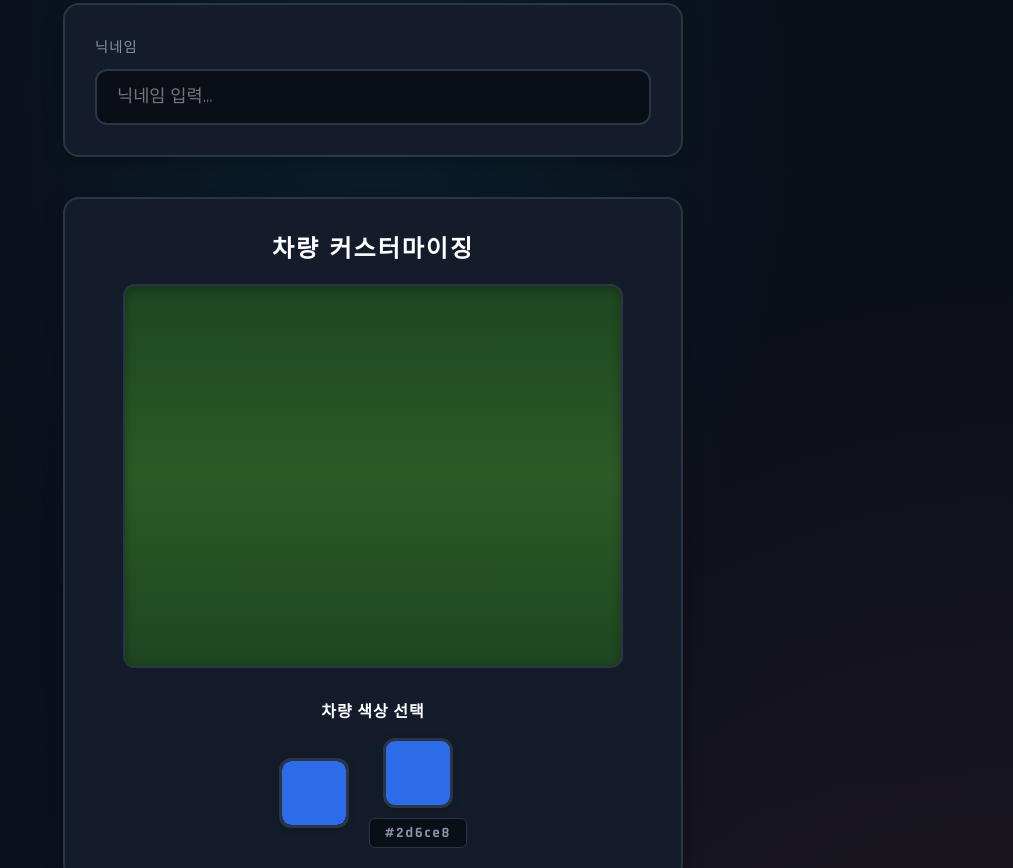
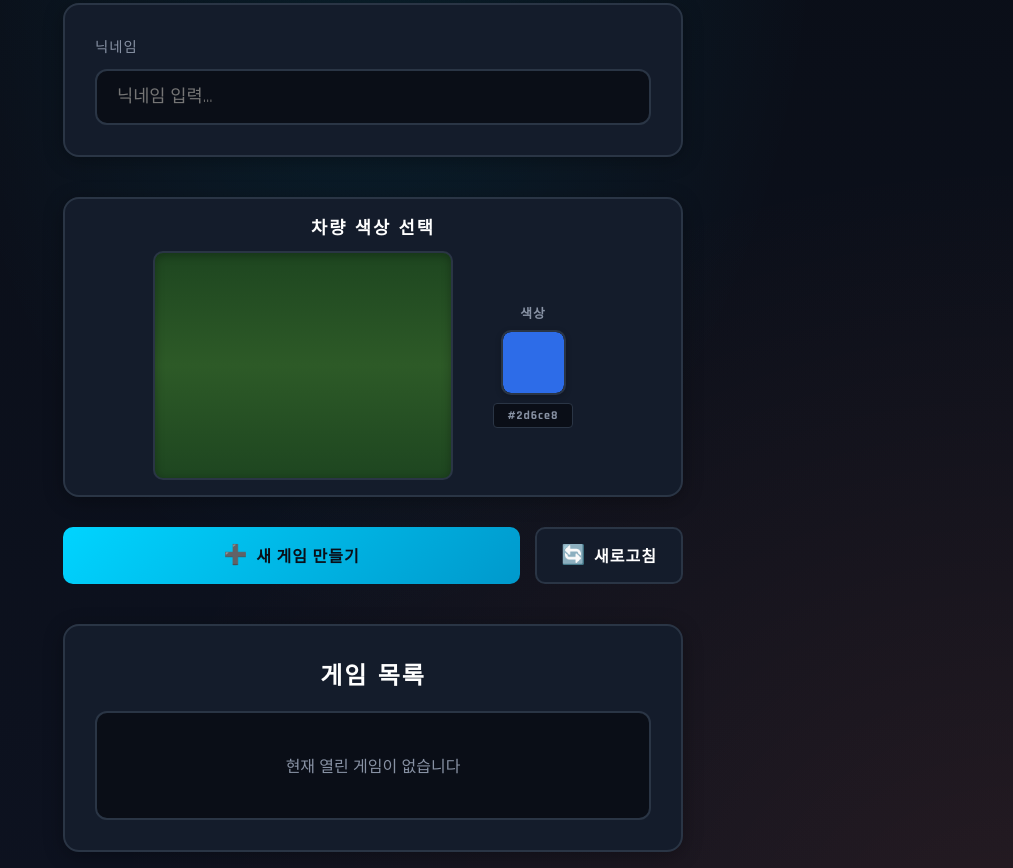
Before and after one commit to rmy1234/racing, a website: page public/index.html in a window 1280 px wide. Shown: the part 168-1036 px from the top of the page, without its empty margins (267-1280 px from the left). Drawn offline with nearby package versions, Linux system fonts and the light colour scheme.

Commit message:
style: 랜딩 페이지 차량 커스터마이징 섹션 수정

```diff
--- a/public/css/style.css
+++ b/public/css/style.css
@@ -119,20 +119,20 @@ body {
 
 /* 차량 커스터마이징 섹션 */
 .car-customize-section {
-  margin-bottom: 40px;
+  margin-bottom: 30px;
   background: var(--bg-card);
   border: 2px solid var(--border);
   border-radius: 16px;
-  padding: 30px;
+  padding: 15px;
   box-shadow: 0 4px 20px rgba(0, 0, 0, 0.3);
 }
 
 .car-customize-section h2 {
   font-family: 'Orbitron', sans-serif;
-  font-size: 1.5rem;
+  font-size: 1.1rem;
   font-weight: 700;
   color: var(--text-primary);
-  margin-bottom: 20px;
+  margin-bottom: 12px;
   text-align: center;
   text-transform: uppercase;
   letter-spacing: 2px;
@@ -140,17 +140,18 @@ body {
 
 .car-preview-container {
   display: flex;
-  flex-direction: column;
+  flex-direction: row;
   align-items: center;
-  gap: 30px;
+  justify-content: center;
+  gap: 20px;
 }
 
 .car-preview-canvas-wrapper {
-  width: 100%;
-  max-width: 500px;
+  flex: 1;
+  max-width: 300px;
   background: linear-gradient(180deg, #1e4620 0%, #2d5a27 50%, #1e4620 100%);
-  border-radius: 12px;
-  padding: 20px;
+  border-radius: 10px;
+  padding: 10px;
   border: 2px solid var(--border);
   box-shadow: inset 0 2px 10px rgba(0, 0, 0, 0.3);
   display: flex;
@@ -161,24 +162,23 @@ body {
 .car-preview-canvas-wrapper canvas {
   width: 100%;
   height: auto;
-  max-width: 460px;
-  max-height: 340px;
-  border-radius: 8px;
+  max-width: 280px;
+  max-height: 205px;
+  border-radius: 6px;
 }
 
 .color-selector {
-  width: 100%;
-  max-width: 400px;
   display: flex;
   flex-direction: column;
   align-items: center;
-  gap: 15px;
+  gap: 8px;
+  min-width: 120px;
 }
 
 .color-label {
-  font-size: 1rem;
+  font-size: 0.8rem;
   font-weight: 600;
-  color: var(--text-primary);
+  color: var(--text-secondary);
   text-transform: uppercase;
   letter-spacing: 1px;
   margin: 0;
@@ -186,82 +186,67 @@ body {
 
 .color-picker-wrapper {
   display: flex;
+  flex-direction: column;
   align-items: center;
-  gap: 20px;
+  gap: 8px;
   width: 100%;
-  justify-content: center;
 }
 
 .color-picker-input {
-  width: 70px;
-  height: 70px;
-  border: 3px solid var(--border);
-  border-radius: 12px;
+  width: 65px;
+  height: 65px;
+  border: 2px solid var(--border);
+  border-radius: 10px;
   cursor: pointer;
   background: none;
   padding: 0;
   -webkit-appearance: none;
   appearance: none;
   transition: all 0.3s ease;
-  box-shadow: 0 2px 8px rgba(0, 0, 0, 0.2);
+  box-shadow: 0 2px 6px rgba(0, 0, 0, 0.2);
 }
 
 .color-picker-input::-webkit-color-swatch-wrapper {
   padding: 0;
   border: none;
-  border-radius: 9px;
+  border-radius: 8px;
   overflow: hidden;
 }
 
 .color-picker-input::-webkit-color-swatch {
   border: none;
-  border-radius: 9px;
+  border-radius: 8px;
 }
 
 .color-picker-input::-moz-color-swatch {
   border: none;
-  border-radius: 9px;
+  border-radius: 8px;
 }
 
 .color-picker-input:hover {
   border-color: var(--primary);
-  box-shadow: 0 0 20px var(--glow), 0 4px 12px rgba(0, 0, 0, 0.3);
-  transform: scale(1.08);
+  box-shadow: 0 0 15px var(--glow), 0 2px 8px rgba(0, 0, 0, 0.3);
+  transform: scale(1.05);
 }
 
 .color-picker-input:focus {
   outline: none;
   border-color: var(--primary);
-  box-shadow: 0 0 25px var(--glow), 0 4px 12px rgba(0, 0, 0, 0.3);
-}
-
-.color-info {
-  display: flex;
-  flex-direction: column;
-  align-items: center;
-  gap: 10px;
-}
-
-.color-preview-box {
-  width: 70px;
-  height: 70px;
-  border-radius: 12px;
-  border: 3px solid var(--border);
-  background: #2d6ce8;
-  transition: all 0.3s ease;
-  box-shadow: 0 2px 8px rgba(0, 0, 0, 0.2);
+  box-shadow: 0 0 20px var(--glow), 0 2px 8px rgba(0, 0, 0, 0.3);
 }
 
 .color-value-text {
-  font-size: 0.9rem;
+  font-size: 0.75rem;
   font-family: 'Rajdhani', sans-serif;
   color: var(--text-secondary);
   font-weight: 600;
-  letter-spacing: 2px;
-  padding: 5px 15px;
+  letter-spacing: 1px;
+  padding: 4px 10px;
   background: var(--bg-dark);
   border: 1px solid var(--border);
-  border-radius: 6px;
+  border-radius: 4px;
+  min-width: 80px;
+  text-align: center;
 }
 
 .lobby-actions {
--- a/public/index.html
+++ b/public/index.html
@@ -25,19 +25,16 @@
         </div>
 
         <div class="car-customize-section">
-          <h2>차량 커스터마이징</h2>
+          <h2>차량 색상 선택</h2>
           <div class="car-preview-container">
             <div class="car-preview-canvas-wrapper">
-              <canvas id="carPreviewCanvas" width="400" height="300"></canvas>
+              <canvas id="carPreviewCanvas" width="300" height="225"></canvas>
             </div>
             <div class="color-selector">
-              <label for="carColorPicker" class="color-label">차량 색상 선택</label>
+              <label for="carColorPicker" class="color-label">색상</label>
               <div class="color-picker-wrapper">
                 <input type="color" id="carColorPicker" value="#2d6ce8" class="color-picker-input">
-                <div class="color-info">
-                  <div id="colorPreview" class="color-preview-box"></div>
-                  <span id="colorValueText" class="color-value-text">#2d6ce8</span>
-                </div>
+                <span id="colorValueText" class="color-value-text">#2d6ce8</span>
               </div>
             </div>
           </div>
--- a/public/js/game.js
+++ b/public/js/game.js
@@ -59,10 +59,9 @@ class Game {
   // 색상 선택 UI 설정
   setupColorPicker() {
     const colorPicker = document.getElementById('carColorPicker');
-    const colorPreview = document.getElementById('colorPreview');
     const colorValueText = document.getElementById('colorValueText');
 
-    if (!colorPicker || !colorPreview || !colorValueText) {
+    if (!colorPicker || !colorValueText) {
       return;
     }
 
@@ -81,8 +80,7 @@ class Game {
       const rgb = hexToRgb(hexColor);
 
       if (rgb) {
-        // 색상 미리보기 업데이트
-        colorPreview.style.background = hexColor;
+        // HEX 값 표시 업데이트
         colorValueText.textContent = hexColor.toUpperCase();
 
         // 게임 객체에 색상 저장
@@ -126,8 +124,8 @@ class Game {
         // 배경 클리어
         previewRenderer.clear();
 
-        // 차량 그리기
-        previewRenderer.drawCar(testCar, true);
+        // 차량 그리기 (미리보기에서는 1.2배 크기로 표시)
+        previewRenderer.drawCar(testCar, true, 1.5);
 
         // 조향각 애니메이션 (시각 효과)
         testCar.steerAngle = Math.sin(Date.now() / 1000) * 0.3;
--- a/public/js/renderer.js
+++ b/public/js/renderer.js
@@ -162,7 +162,8 @@ class Renderer {
   // F1 스타일 차량 그리기 (캔버스 벡터 드로잉)
   // @param {Object} car - 차량 상태 객체 (position, angle, steerAngle, nickname 등)
   // @param {boolean} isLocalPlayer - 로컬 플레이어 여부 (닉네임 색상 변경용)
-  drawCar(car, isLocalPlayer = false) {
+  // @param {number} scale - 차량 크기 배율 (기본값: 1.0)
+  drawCar(car, isLocalPlayer = false, scale = 1.0) {
     // 캔버스 컨텍스트 가져오기
     const ctx = this.ctx;
 
@@ -183,6 +184,11 @@ class Renderer {
 
     // 차량 위치로 좌표계 이동
     ctx.translate(x, y);
+
+    // 스케일 적용 (미리보기 등에서 차량 크기 조정용)
+    if (scale !== 1.0) {
+      ctx.scale(scale, scale);
+    }
 
     // 차체 각도만큼 회전 (Math.PI / 2는 캔버스 좌표계 보정)
     // - 캔버스는 위쪽이 -y, 아래쪽이 +y
```
